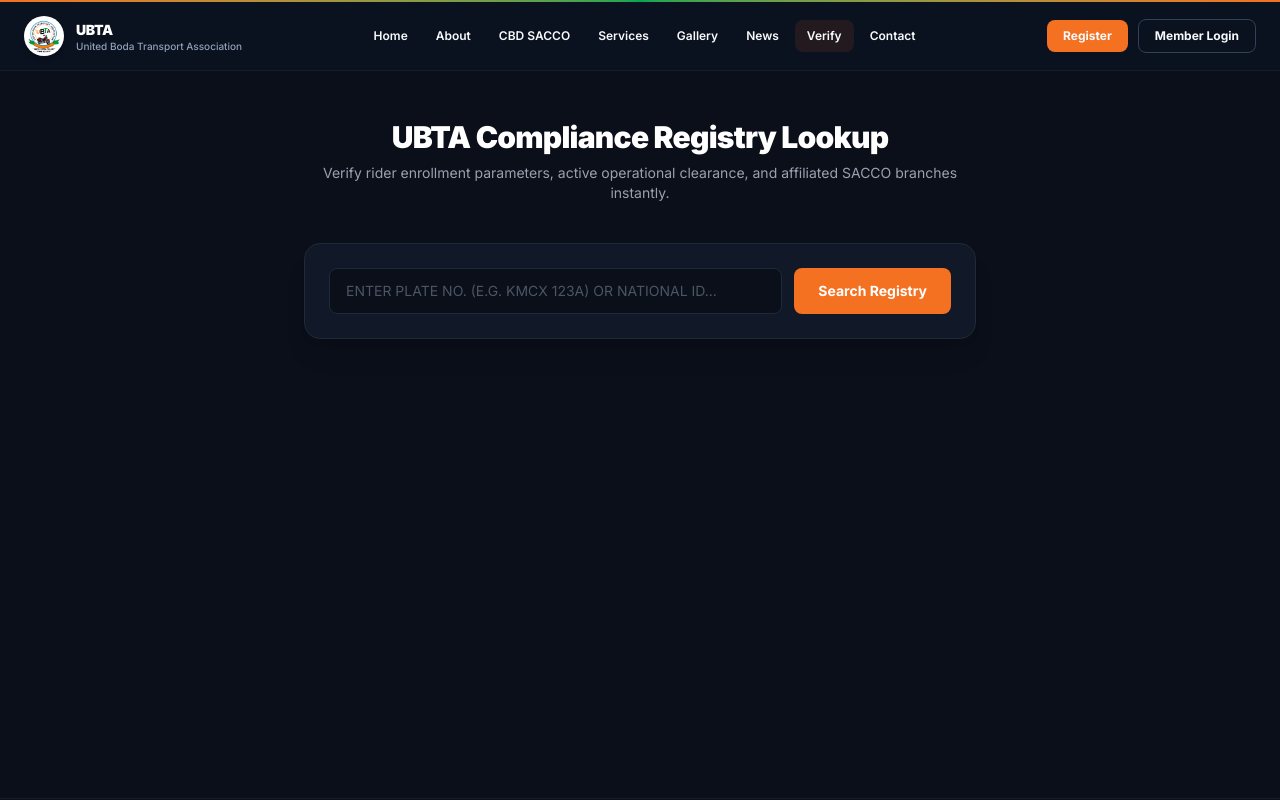
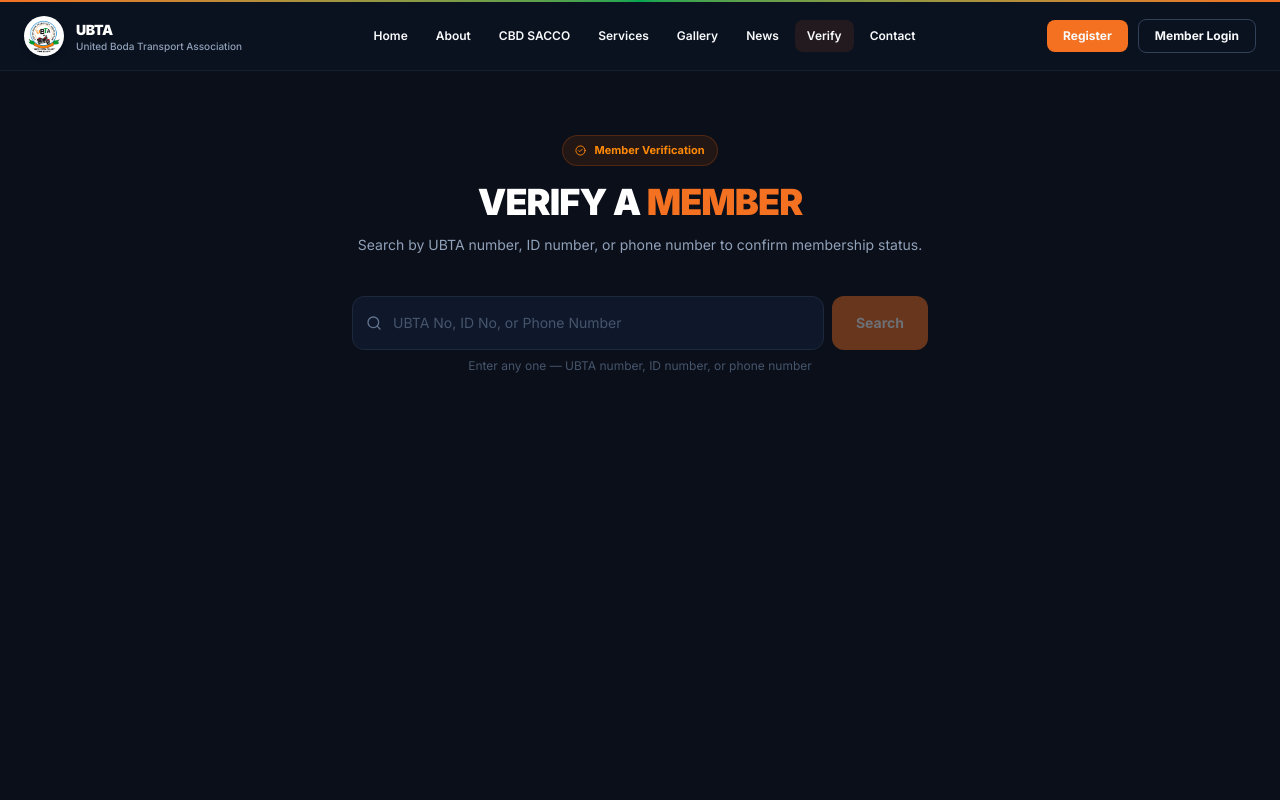
Before and after one commit to Shaaas/UBTA, a Next.js app: page /verify in a window 1280 px wide. Shown: the top 800 px of the page. Built offline with nearby package versions, Linux system fonts and the light colour scheme.

Commit message:
feat: member verify page connected to Google Sheets

```diff
--- a/app/verify/page.tsx
+++ b/app/verify/page.tsx
@@ -1,83 +1,212 @@
 "use client";
 
-import React, { useState } from 'react';
+import { useState } from "react";
+import { Search, CheckCircle2, XCircle, User, Phone, CreditCard, Hash, Loader2 } from "lucide-react";
 
-const MOCK_REGISTRY = [
-  { id: "1", name: "John Kamau Omondi", plate: "KMCX 123A", idNo: "32145678", stage: "Khoja Stage", status: "Active", sacco: "CBD Co-operative" },
-  { id: "2", name: "David Mwangi Njoroge", plate: "KMDQ 789B", idNo: "28765432", stage: "Commercial", status: "Pending Payment", sacco: "CBD Co-operative" },
-  { id: "3", name: "Evans Kipchirchir", plate: "KMCE 456Z", idNo: "30459812", stage: "Ambassadeur", status: "Active", sacco: "CBD Co-operative" }
-];
+const SHEET_ID = "https://docs.google.com/spreadsheets/d/1SJevrYGlncKKDXeRcHZUEXHfshKIEk84pYZpyWYZ5pI/edit?usp=sharingD_HERE"; // 🔁 Replace with your actual Sheet ID
+const SHEET_NAME = "UBTA data";           // 🔁 Change if your sheet tab has a different name
 
-export default function VerifyRider() {
-  const [searchQuery, setSearchQuery] = useState('');
-  const [searchResult, setSearchResult] = useState<typeof MOCK_REGISTRY | null>(null);
-  const [hasSearched, setHasSearched] = useState(false);
+type Member = {
+  ubtaNo: string;
+  name: string;
+  idNo: string;
+  phone: string;
+};
 
-  const handleSearch = (e: React.FormEvent) => {
-    e.preventDefault();
-    setHasSearched(true);
-    if (!searchQuery.trim()) {
-      setSearchResult([]);
-      return;
+function normalize(val: string) {
+  return val.replace(/\s+/g, "").toLowerCase();
 }
-    const filtered = MOCK_REGISTRY.filter(rider =>
-      rider.plate.toLowerCase().includes(searchQuery.toLowerCase()) || rider.idNo.includes(searchQuery)
+
+export default function VerifyPage() {
+  const [query, setQuery] = useState("");
+  const [result, setResult] = useState<Member | null | "not_found">(null);
+  const [loading, setLoading] = useState(false);
+  const [error, setError] = useState<string | null>(null);
+
+  const handleSearch = async () => {
+    const q = query.trim();
+    if (!q) return;
+
+    setLoading(true);
+    setResult(null);
+    setError(null);
+
+    try {
+      const url = `https://docs.google.com/spreadsheets/d/${SHEET_ID}/gviz/tq?tqx=out:json&sheet=${encodeURIComponent(SHEET_NAME)}`;
+      const res = await fetch(url);
+      const text = await res.text();
+
+      // Strip Google's JSONP wrapper
+      const json = JSON.parse(text.replace(/^[^{]*/, "").replace(/[^}]*$/, ""));
+      const rows = json.table.rows;
+
+      const match = rows.find((row: any) => {
+        const ubtaNo = String(row.c[0]?.v ?? "");
+        const name   = String(row.c[1]?.v ?? "");
+        const idNo   = String(row.c[2]?.v ?? "");
+        const phone  = String(row.c[3]?.v ?? "");
+
+        const nq = normalize(q);
+        return (
+          normalize(ubtaNo) === nq ||
+          normalize(idNo)   === nq ||
+          normalize(phone)  === nq
         );
-    setSearchResult(filtered);
+      });
+
+      if (match) {
+        setResult({
+          ubtaNo: String(match.c[0]?.v ?? "—"),
+          name:   String(match.c[1]?.v ?? "—"),
+          idNo:   String(match.c[2]?.v ?? "—"),
+          phone:  String(match.c[3]?.v ?? "—"),
+        });
+      } else {
+        setResult("not_found");
+      }
+    } catch (err) {
+      setError("Could not reach the membership database. Please try again.");
+    } finally {
+      setLoading(false);
+    }
   };
 
   return (
-    <div className="min-h-[calc(100vh-73px)] bg-[#0B0F19] px-4 sm:px-6 py-12 flex flex-col items-center">
-      <div className="max-w-2xl w-full">
-        <div className="text-center mb-10">
-          <h1 className="text-2xl sm:text-3xl font-black text-white tracking-tight">UBTA Compliance Registry Lookup</h1>
-          <p className="text-sm text-gray-400 mt-2">Verify rider enrollment parameters, active operational clearance, and affiliated SACCO branches instantly.</p>
+    <div className="min-h-screen bg-[#0B0F19] flex flex-col items-center justify-start px-4 py-16">
+
+      {/* Header */}
+      <div className="w-full max-w-xl text-center mb-10">
+        <div className="inline-flex items-center gap-2 bg-orange-500/10 border border-orange-500/20 text-orange-400 text-[11px] font-bold px-3 py-1.5 rounded-full mb-4">
+          <CheckCircle2 size={11} /> Member Verification
         </div>
-        <div className="bg-[#111827] border border-gray-800 rounded-2xl p-6 shadow-xl mb-8">
-          <form onSubmit={handleSearch} className="flex flex-col sm:flex-row gap-3">
-            <div className="flex-1">
-              <input type="text" value={searchQuery} onChange={(e) => setSearchQuery(e.target.value)} placeholder="Enter Plate No. (e.g. KMCX 123A) or National ID..." className="w-full bg-[#0B0F19] border border-gray-800 rounded-lg px-4 py-3 text-white placeholder-gray-600 focus:outline-none focus:border-[#2096D4] text-sm uppercase" />
+        <h1 className="text-4xl font-black text-white uppercase tracking-tight mb-3">
+          Verify a <span className="text-[#F37121]">Member</span>
+        </h1>
+        <p className="text-slate-400 text-sm leading-relaxed">
+          Search by UBTA number, ID number, or phone number to confirm membership status.
+        </p>
       </div>
-            <button type="submit" className="btn-accent py-3 sm:py-auto px-6 font-bold text-sm">Search Registry</button>
-          </form>
+
+      {/* Search box */}
+      <div className="w-full max-w-xl">
+        <div className="flex gap-2">
+          <div className="relative flex-1">
+            <div className="absolute left-3.5 top-1/2 -translate-y-1/2 text-slate-500 pointer-events-none">
+              <Search size={16} />
             </div>
-        {hasSearched && searchResult && (
-          <div className="space-y-4">
-            {searchResult.length > 0 ? (
-              searchResult.map((rider) => (
-                <div key={rider.id} className="bg-[#111827] border border-gray-800 rounded-xl p-5 sm:p-6 shadow-md">
-                  <div className="flex items-center justify-between border-b border-gray-800 pb-4 mb-4">
-                    <div>
-                      <h3 className="text-lg font-bold text-white leading-tight">{rider.name}</h3>
-                      <p className="text-xs text-gray-500 mt-1">ID Number: {rider.idNo}</p>
+            <input
+              type="text"
+              value={query}
+              onChange={(e) => setQuery(e.target.value)}
+              onKeyDown={(e) => e.key === "Enter" && handleSearch()}
+              placeholder="UBTA No, ID No, or Phone Number"
+              className="w-full bg-slate-900 border border-slate-800 rounded-xl pl-10 pr-4 py-4
+                         text-white text-sm placeholder:text-slate-600
+                         focus:outline-none focus:border-orange-500/50 transition-all"
+            />
           </div>
-                    <span className={`px-3 py-1 rounded-full text-xs font-bold ${rider.status === 'Active' ? 'bg-[#00A651]/10 text-[#00A651]' : 'bg-[#F37121]/10 text-[#F37121]'}`}>{rider.status}</span>
+          <button
+            onClick={handleSearch}
+            disabled={loading || !query.trim()}
+            className="px-6 py-4 bg-[#F37121] hover:bg-orange-600 disabled:opacity-40 disabled:cursor-not-allowed
+                       text-white font-bold rounded-xl transition-all flex items-center gap-2 text-sm"
+          >
+            {loading ? <Loader2 size={16} className="animate-spin" /> : "Search"}
+          </button>
         </div>
-                  <div className="grid grid-cols-2 gap-4 text-sm">
-                    <div>
-                      <span className="text-[11px] font-bold text-gray-500 uppercase tracking-wider block">Plate Number</span>
-                      <span className="text-white font-mono font-bold mt-0.5 inline-block bg-[#0B0F19] px-2 py-0.5 rounded border border-gray-800 text-xs">{rider.plate}</span>
+        <p className="text-slate-600 text-xs mt-2 text-center">
+          Enter any one — UBTA number, ID number, or phone number
+        </p>
+      </div>
+
+      {/* Error */}
+      {error && (
+        <div className="w-full max-w-xl mt-6 flex items-center gap-3 bg-red-500/10 border border-red-500/20 rounded-xl p-4 text-sm text-red-400">
+          <XCircle size={15} className="shrink-0" /> {error}
+        </div>
+      )}
+
+      {/* Not found */}
+      {result === "not_found" && (
+        <div className="w-full max-w-xl mt-6 text-center bg-slate-900/40 border border-slate-800 rounded-2xl p-8">
+          <div className="w-14 h-14 rounded-full bg-red-500/10 border border-red-500/20 flex items-center justify-center mx-auto mb-4">
+            <XCircle size={24} className="text-red-400" />
+          </div>
+          <h2 className="text-white font-bold text-lg uppercase mb-2">No Member Found</h2>
+          <p className="text-slate-500 text-sm">
+            No active member matched your search. Double-check the details or contact the UBTA office on{" "}
+            <a href="tel:0714314342" className="text-[#F37121] font-bold hover:underline">0714 314 342</a>.
+          </p>
+        </div>
+      )}
+
+      {/* Found */}
+      {result && result !== "not_found" && (
+        <div className="w-full max-w-xl mt-6">
+          <div className="bg-slate-900/40 border border-green-500/30 rounded-2xl overflow-hidden">
+
+            {/* Status banner */}
+            <div className="bg-green-500/10 border-b border-green-500/20 px-6 py-4 flex items-center gap-3">
+              <div className="w-8 h-8 rounded-full bg-green-500/20 flex items-center justify-center">
+                <CheckCircle2 size={16} className="text-green-400" />
               </div>
               <div>
-                      <span className="text-[11px] font-bold text-gray-500 uppercase tracking-wider block">Assigned Stage</span>
-                      <span className="text-gray-300 font-medium mt-0.5 inline-block">{rider.stage}</span>
+                <p className="text-green-400 font-bold text-sm uppercase tracking-wide">Verified Active Member</p>
+                <p className="text-slate-500 text-xs">This person is a registered UBTA member</p>
               </div>
-                    <div className="col-span-2 pt-2 border-t border-gray-800/40 mt-2">
-                      <span className="text-[11px] font-bold text-gray-500 uppercase tracking-wider block">Affiliated Ecosystem Group</span>
-                      <span className="text-[#2096D4] font-semibold mt-0.5 inline-block">{rider.sacco}</span>
+            </div>
+
+            {/* Details */}
+            <div className="p-6 space-y-4">
+              <div className="flex items-center gap-3">
+                <div className="w-9 h-9 rounded-lg bg-slate-800 flex items-center justify-center shrink-0">
+                  <Hash size={14} className="text-[#F37121]" />
+                </div>
+                <div>
+                  <p className="text-[10px] text-slate-500 uppercase font-bold tracking-widest">UBTA Number</p>
+                  <p className="text-white font-black font-mono text-lg">{result.ubtaNo}</p>
+                </div>
+              </div>
+
+              <div className="flex items-center gap-3">
+                <div className="w-9 h-9 rounded-lg bg-slate-800 flex items-center justify-center shrink-0">
+                  <User size={14} className="text-[#F37121]" />
+                </div>
+                <div>
+                  <p className="text-[10px] text-slate-500 uppercase font-bold tracking-widest">Full Name</p>
+                  <p className="text-white font-bold text-base">{result.name}</p>
+                </div>
+              </div>
+
+              <div className="flex items-center gap-3">
+                <div className="w-9 h-9 rounded-lg bg-slate-800 flex items-center justify-center shrink-0">
+                  <CreditCard size={14} className="text-slate-400" />
+                </div>
+                <div>
+                  <p className="text-[10px] text-slate-500 uppercase font-bold tracking-widest">ID Number</p>
+                  <p className="text-slate-300 font-mono">{result.idNo}</p>
+                </div>
+              </div>
+
+              <div className="flex items-center gap-3">
+                <div className="w-9 h-9 rounded-lg bg-slate-800 flex items-center justify-center shrink-0">
+                  <Phone size={14} className="text-slate-400" />
+                </div>
+                <div>
+                  <p className="text-[10px] text-slate-500 uppercase font-bold tracking-widest">Phone</p>
+                  <p className="text-slate-300 font-mono">{result.phone}</p>
                 </div>
               </div>
             </div>
-              ))
-            ) : (
-              <div className="bg-[#111827]/40 border border-gray-800 border-dashed rounded-xl p-8 text-center text-gray-400">
-                <p className="font-semibold text-white">No Record Located</p>
-                <p className="text-xs mt-1 max-w-sm mx-auto text-gray-500">The identifier requested does not match any authenticated operator parameters inside the active UBTA database grid.</p>
+
+            <div className="px-6 pb-5">
+              <div className="bg-slate-950/60 border border-slate-800 rounded-xl px-4 py-3 text-xs text-slate-500 text-center">
+                Savings balance is private and only accessible to the member directly.
+              </div>
+            </div>
+          </div>
         </div>
       )}
     </div>
-        )}
-      </div>
-    </div>
   );
 }
```
Lines whose indentation alone changed are shown as unchanged.
